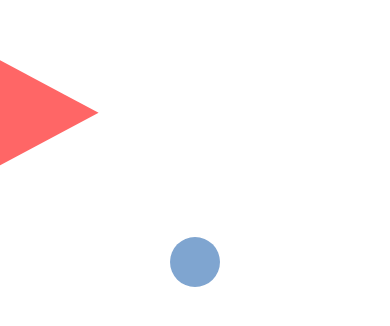
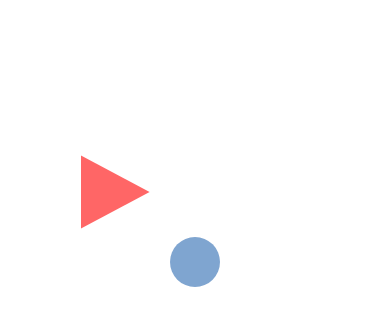
Before and after one commit to rotarNikita/SW-promo, a React app: page / in a window 390 px wide. Shown: the part 160-486 px from the top of the page. Built offline with nearby package versions, Linux system fonts and the light colour scheme.

Commit message:
loader mobile

```diff
--- a/src/components/Loader/Loader.scss
+++ b/src/components/Loader/Loader.scss
@@ -4,6 +4,7 @@
   position: fixed;
   left: 0;
   top: 0;
+  padding: 10px;
   width: 100%;
   height: 100%;
   opacity: 1;
@@ -15,21 +16,12 @@
   transition: opacity 1s;
 }
 
-@keyframes rotate-svg {
-  from {
-    transform: rotate(0deg);
-  }
-  to {
-    transform: rotate(360deg);
-  }
-}
-
 .loader {
+  max-width: 100%;
+  max-height: 100%;
   width: 790px;
   height: 455px;
   display: block;
-  animation: rotate-svg 5s infinite linear;
-  transition: all .3s;
 }
 
 svg:not(:root).loader {
@@ -65,23 +57,4 @@ $pulsarSize: 50px;
   animation: pulse 2s 0.5s ease-out infinite;
   opacity: .5;
   transition: all 1s;
-  //&:after {
-  //  content: 'Click me';
-  //  position: absolute;
-  //  top: 100%;
-  //  left: 50%;
-  //  transform: translateX(-50%);
-  //  padding-top: 10px;
-  //  text-align: center;
-  //  opacity: 0;
-  //  transition: opacity .3s;
-  //  white-space: nowrap;
-  //}
 }
-
-//.showClick {
-//  cursor: pointer;
-//  &:after {
-//    opacity: 1;
-//  }
-//}
--- a/src/components/Loader/index.js
+++ b/src/components/Loader/index.js
@@ -10,9 +10,6 @@ export default class Loader extends Component {
     constructor(props) {
         super(props);
 
-        this.animationIterationCount = 0;
-        this.addAnimationIterationCount();
-
         Scroll.leftScrollAllow = false;
         Scroll.rightScrollAllow = false;
         Scroll.callbacksScrollAllow = false;
@@ -21,7 +18,7 @@ export default class Loader extends Component {
 
         this.shortLoader = window.location.pathname !== '/';
 
-        this.triangleAnimation = null;
+        this.animation = null;
     }
 
     static [callbacks] = {
@@ -35,12 +32,10 @@ export default class Loader extends Component {
     static mount = true;
 
     state = {
-        load: false,
-        showMsg: false,
         hide: false,
         mount: true,
 
-        triangleRotate: 0
+        rotate: 0
     };
 
     static addListener(listener, callback) {
@@ -59,26 +54,19 @@ export default class Loader extends Component {
             this[callbacks][listener].splice(index, 1);
     }
 
-    addAnimationIterationCount = () => {
-        if (!Loader.checkLoad()) {
-            this.animationIterationCount++;
+    createAnimation() {
+        const animation = new NaNimate({
+            duration: 5000,
+            progressFunction: progress => {
+                const rotate = Math.round(360 * progress);
 
-            setTimeout(this.addAnimationIterationCount, 5000)
-        }
-    };
-
-    createTriangleAnimation() {
-        const animation = new NaNimate({
-            duration: 2500,
-            progressFunction: progress => {
-                const triangleRotate = Math.round(360 * progress);
-
-                if (triangleRotate !== this.state.triangleRotate)
-                    this.setState({triangleRotate})
+                if (rotate !== this.state.rotate)
+                    this.setState({rotate})
             },
             timingFunction: 'linear',
             callback: () => {
-                animation.start();
+                if (!Loader.load) animation.start();
+                else if (!this.shortLoader) this.hideLoader();
             }
         });
 
@@ -89,6 +77,8 @@ export default class Loader extends Component {
 
     componentDidMount() {
         Loader[callbacks].startLoad.forEach(callback => callback());
+
+        this.animation = this.createAnimation();
 
         window.addEventListener('load', this.load);
     }
@@ -107,10 +97,6 @@ export default class Loader extends Component {
             Scroll.rightScrollAllow = true;
             Scroll.callbacksScrollAllow = true;
 
-            if (!this.shortLoader)
-                this.triangleAnimation.stop(false, true);
-
-
             this.setState({hide: true});
 
             Loader[callbacks].startHide.forEach(callback => callback());
@@ -118,17 +104,12 @@ export default class Loader extends Component {
     }
 
     load = () => {
-        this.setState({load: true});
         Loader.load = true;
 
         Loader[callbacks].finishLoad.forEach(callback => callback());
 
         if (this.shortLoader)
             this.hideLoader();
-    };
-
-    svgAnimationStart = () => {
-        this.triangleAnimation = this.createTriangleAnimation();
     };
 
     svgAnimationEnd = () => {
@@ -140,7 +121,7 @@ export default class Loader extends Component {
             this.setState({mount: false});
 
             if (this.shortLoader)
-                this.triangleAnimation.stop(false, true);
+                this.animation.stop();
 
             Loader.mount = false;
             Loader[callbacks].unmount.forEach(callback => callback());
@@ -148,7 +129,7 @@ export default class Loader extends Component {
     };
 
     render() {
-        const { load, hide, mount, triangleRotate } = this.state;
+        const { hide, mount, rotate } = this.state;
 
         if (mount) return (
             <div className={styles.wrapper}
@@ -156,11 +137,9 @@ export default class Loader extends Component {
                  onTransitionEnd={this.wrapperTransitionEnd}>
                 <svg className={styles.loader}
                      viewBox={"61.4 194.3 323.1 187"}
-                     onAnimationEnd={this.shortLoader ? null : this.svgAnimationEnd}
-                     onAnimationStart={this.svgAnimationStart}
-                     style={load ? {animationIterationCount: this.animationIterationCount} : {}}>
+                     style={{transform: `rotate(${rotate}deg)`}}>
                     <polygon fill={MAIN_COLOR_1}
-                             transform={`rotate(${triangleRotate} 153.35 226.25)`}
+                             transform={`rotate(${rotate * 2} 153.35 226.25)`}
                              points={'183.3,226.3 123.4,194.3 123.4,258.2'}/>
                 </svg>
                 <div style={hide ? {
--- a/src/generals/styles.scss
+++ b/src/generals/styles.scss
@@ -25,7 +25,7 @@ a {
     margin: 0 auto;
     padding: 0 10px;
     @media (max-width: 1200px) {
-      width: 920px;
+      width: 100%;
     }
   }
 
--- a/src/scenes/Main/Logo/Logo.scss
+++ b/src/scenes/Main/Logo/Logo.scss
@@ -3,7 +3,8 @@
 .logo {
   width: 790px;
   height: 455px;
-  //opacity: .85;
+  max-width: 100%;
+  max-height: 100%;
   mix-blend-mode: difference;
   transform-style: preserve-3d;
 }
--- a/src/scenes/Main/Main.scss
+++ b/src/scenes/Main/Main.scss
@@ -1,6 +1,7 @@
 .wrapper {
   width: 100%;
   height: 100%;
+  padding: 10px;
   display: flex;
   justify-content: center;
   align-items: center;
```
Also changed, not shown: 1 other file (tests, documents, lock files or other folders).
